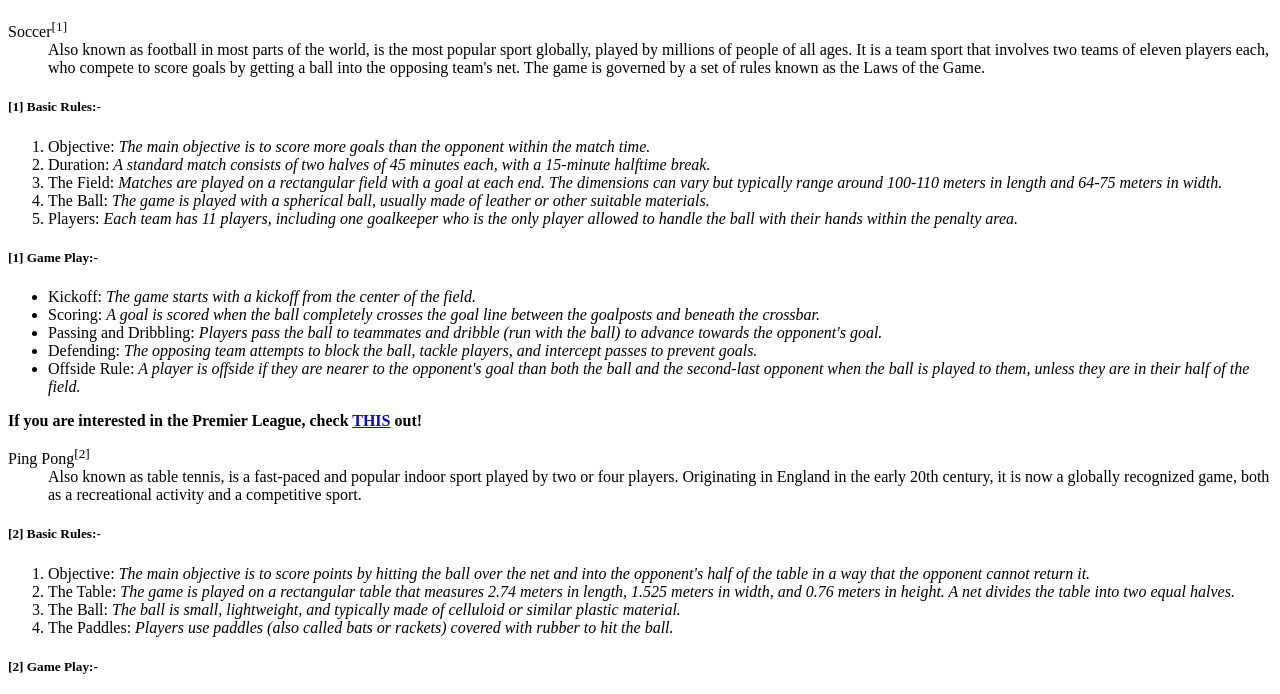
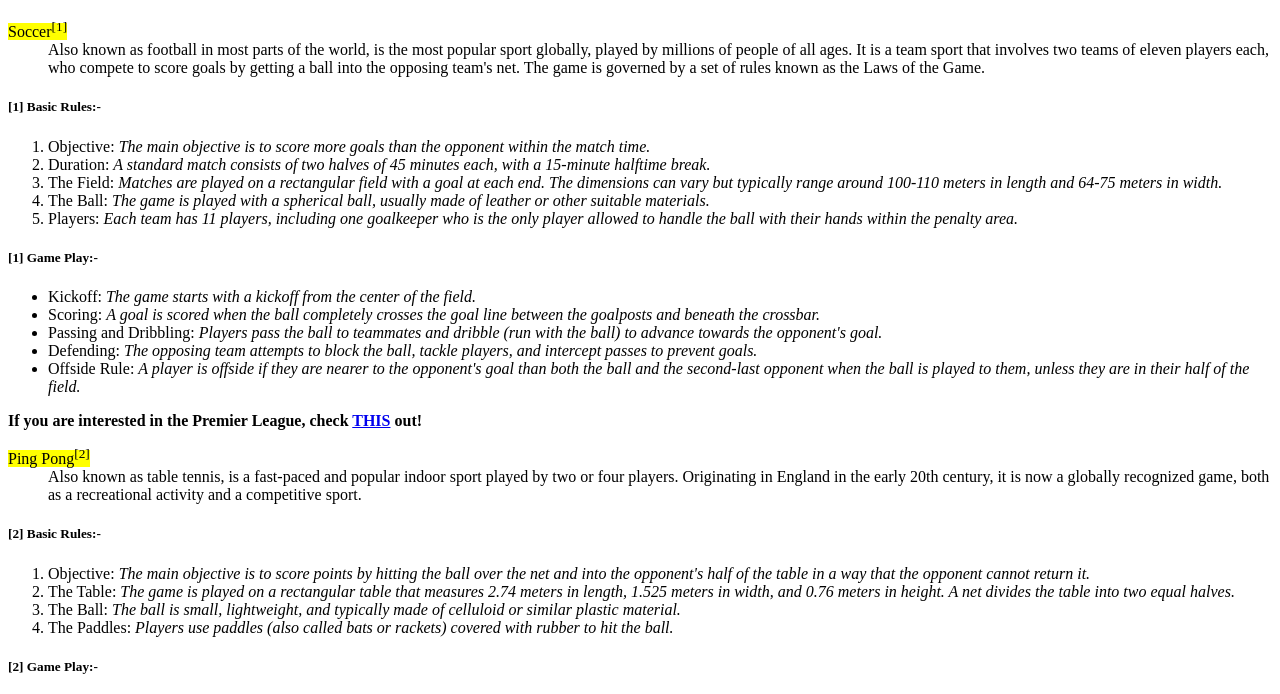
Before and after one commit to chan0590/chan0590.github.io, a plain HTML site: page html-assignment/notes.html in a window 1280 px wide. Shown: the part 61-755 px from the top of the page. Drawn offline with Linux system fonts and the light colour scheme.

Commit message:
notes.html

```diff
--- a/html-assignment/notes.html
+++ b/html-assignment/notes.html
@@ -10,7 +10,7 @@
         <h1>More about my hobbies</h1>
     </header>
     <dl>
-        <dt>Soccer<sup>[1]</sup></dt>
+        <dt><mark>Soccer<sup>[1]</sup></mark></dt>
         <dd>Also known as football in most parts of the world, is the most popular sport globally, played by millions of people of all ages. It is a team sport that involves two teams of eleven players each, who compete to score goals by getting a ball into the opposing team's net. The game is governed by a set of rules known as the Laws of the Game.</dd>
     </dl>
     <article>
@@ -35,7 +35,7 @@
     </article>
     <p><strong>If you are interested in the Premier League, check <a href="https://www.premierleague.com" target="_blank">THIS</a> out!</strong></p>
     <dl>
-        <dt>Ping Pong<sup>[2]</sup></dt>
+        <dt><mark>Ping Pong<sup>[2]</sup></mark></dt>
         <dd>Also known as table tennis, is a fast-paced and popular indoor sport played by two or four players. Originating in England in the early 20th century, it is now a globally recognized game, both as a recreational activity and a competitive sport.</dd>
     </dl>
     <article>
```
